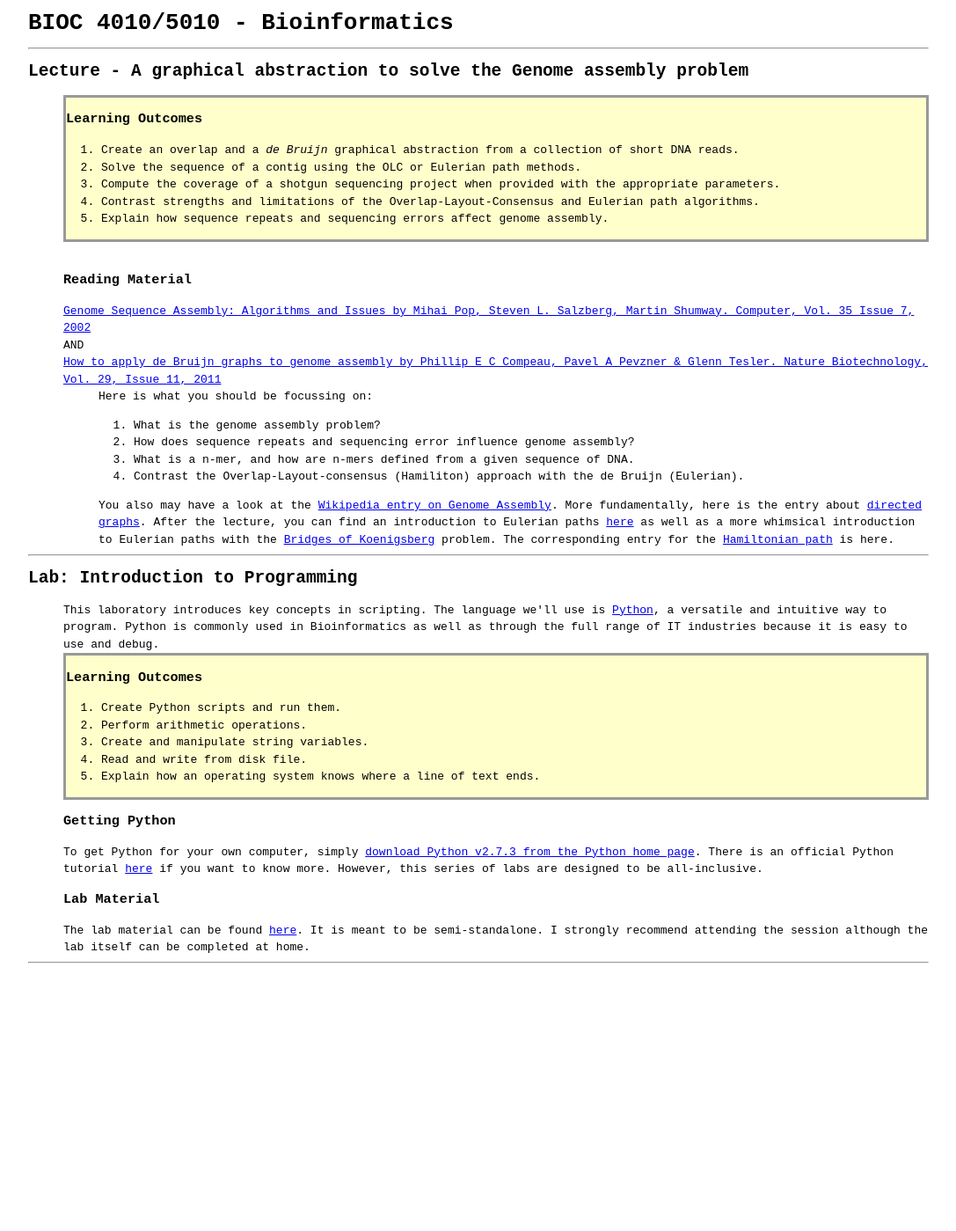
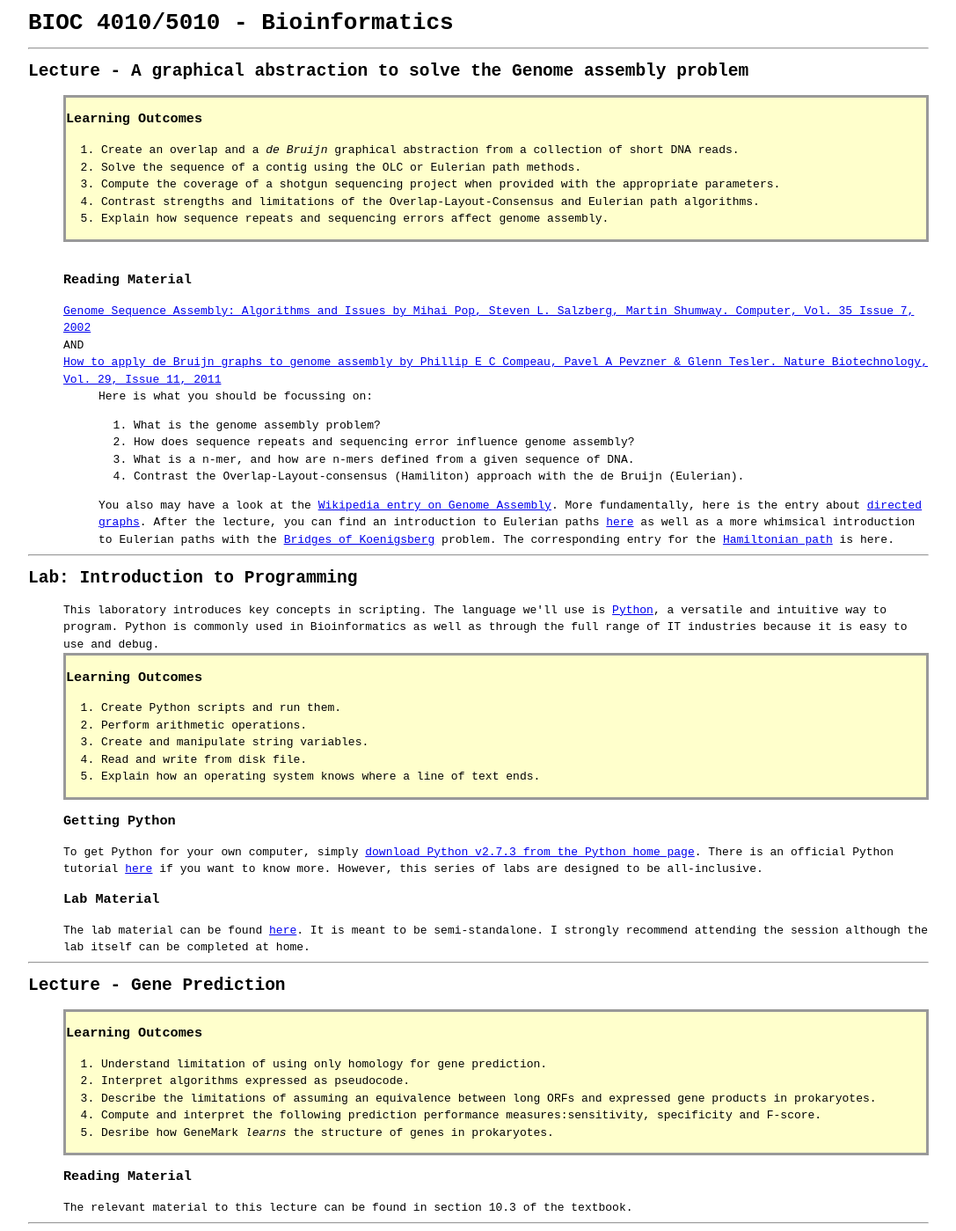
Before and after one commit to mlangill/mlangill.github.com, a Jekyll site: the page teaching/bioc4010/index.html, which Jekyll copies as it is, in a window 1280 px wide. Shown: the whole page at 88% size, without its empty margins (32-1119 px from the left). Built offline with Jekyll 4.4.1, drawn with Linux system fonts in a browser that asks for light colours; Markdown is read by kramdown in place of the engine named in the settings; before the commit the page ends 1103 px from its top, so only the background shows below that.

Commit message:
Add gene prediction lecture for bioc4010

```diff
--- a/bioc4010.html
+++ b/bioc4010.html
@@ -13,6 +13,8 @@ title: BIOC4010/5010 Bioinformatics
 	<li><a href="teaching/bioc4010/index.html#lecture1">Lecture: Genome Assembly; Feb 5th, 2012</a></li>
 	<br>
 	<li><a href="teaching/bioc4010/index.html#lab3">Lab: Introduction to Programming; Feb 7th, 2012</a></li>
+	<br>
+	<li><a href="teaching/bioc4010/index.html#lecture2">Lecture: Gene Prediction; Feb 12th, 2012</a></li>
     </h3></ul>
     </p>
   </div>
--- a/teaching/bioc4010/index.html
+++ b/teaching/bioc4010/index.html
@@ -89,5 +89,26 @@
 </div>
 <hr>
 
+<a id="lecture2"><div name="Lecture 2"></a>
+	<h2>Lecture - Gene Prediction</h2>
+	<div class="SLO">
+	<h3>Learning Outcomes</h3>
+	<ol>
+		<li>Understand limitation of using only homology for gene prediction.</li>
+		<li>Interpret algorithms expressed as pseudocode.</li>
+		<li>Describe the limitations of assuming an equivalence between long ORFs and expressed gene products in prokaryotes. </li>
+		<li>Compute and interpret the following prediction performance measures:sensitivity, specificity and F-score.</li>
+		<li>Desribe how GeneMark <em>learns</em> the structure of genes in prokaryotes.</li>
+	</ol>
+	</div>
+
+	<div class="course_detail">
+		<h3>Reading Material</h3>
+			The relevant material to this lecture can be found in section 10.3 of the textbook.
+	</div>
+</div>
+<hr>
+
+
 </body>
 </html>
```
